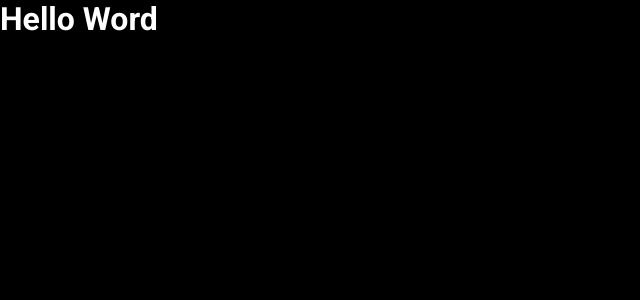
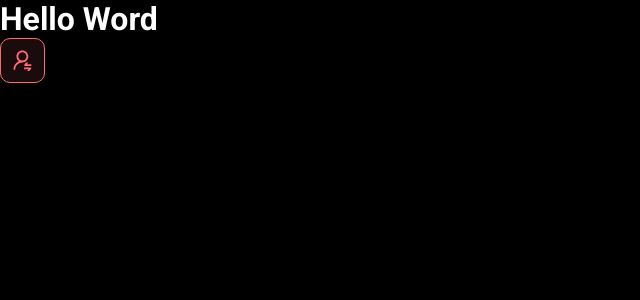
Before and after one commit to Jrsouza8315/dsmeta, a React (Vite) app in the folder frontend/: page / in a window 1280 px wide. Shown: the top 300 px of the page, without its empty margins (0-640 px from the left). Built offline with nearby package versions, Linux system fonts and the light colour scheme.

Commit message:
Frist component

```diff
--- a/frontend/src/App.tsx
+++ b/frontend/src/App.tsx
@@ -1,7 +1,12 @@
+import NotificationButton from "./components/notificationButton"
+
 function App() {
 
   return(
-    <h1>Hello Word</h1>
+    <>
+      <h1>Hello Word</h1>
+      <NotificationButton/>
+    </>
   )
 
 }
--- /dev/null
+++ b/frontend/src/components/notificationButton/index.tsx
@@ -0,0 +1,16 @@
+import icon from '../../assets/img/notification-icon.svg'
+import './style.css'
+
+function NotificationButton() {
+
+    return(
+
+        <div class="dsmeta-red-btn">
+        <img src={icon} alt="Notificar" />
+        </div>
+
+    )
+
+  }
+
+  export default NotificationButton
--- /dev/null
+++ b/frontend/src/components/notificationButton/style.css
@@ -0,0 +1,15 @@
+.dsmeta-red-btn {
+    height: 45px;
+    width: 45px;
+    background: rgba(255, 107, 114, 0.1);
+    border: 1px solid #ff6b72;
+    border-radius: 10px;
+    display: flex;
+    align-items: center;
+    justify-content: center;
+    cursor: pointer;
+  }
+
+  .dsmeta-red-btn img {
+      width: 19px;
+  }
--- a/frontend/src/index.css
+++ b/frontend/src/index.css
@@ -124,21 +124,7 @@
     justify-content: center;
 }
 
-.dsmeta-red-btn {
-  height: 45px;
-  width: 45px;
-  background: rgba(255, 107, 114, 0.1);
-  border: 1px solid #ff6b72;
-  border-radius: 10px;
-  display: flex;
-  align-items: center;
-  justify-content: center;
-  cursor: pointer;
-}
 
-.dsmeta-red-btn img {
-    width: 19px;
-}
 
 .show576 {
     display: none;
```
Also changed, not shown: frontend/src/assets/img/notification-icon.svg (added).
